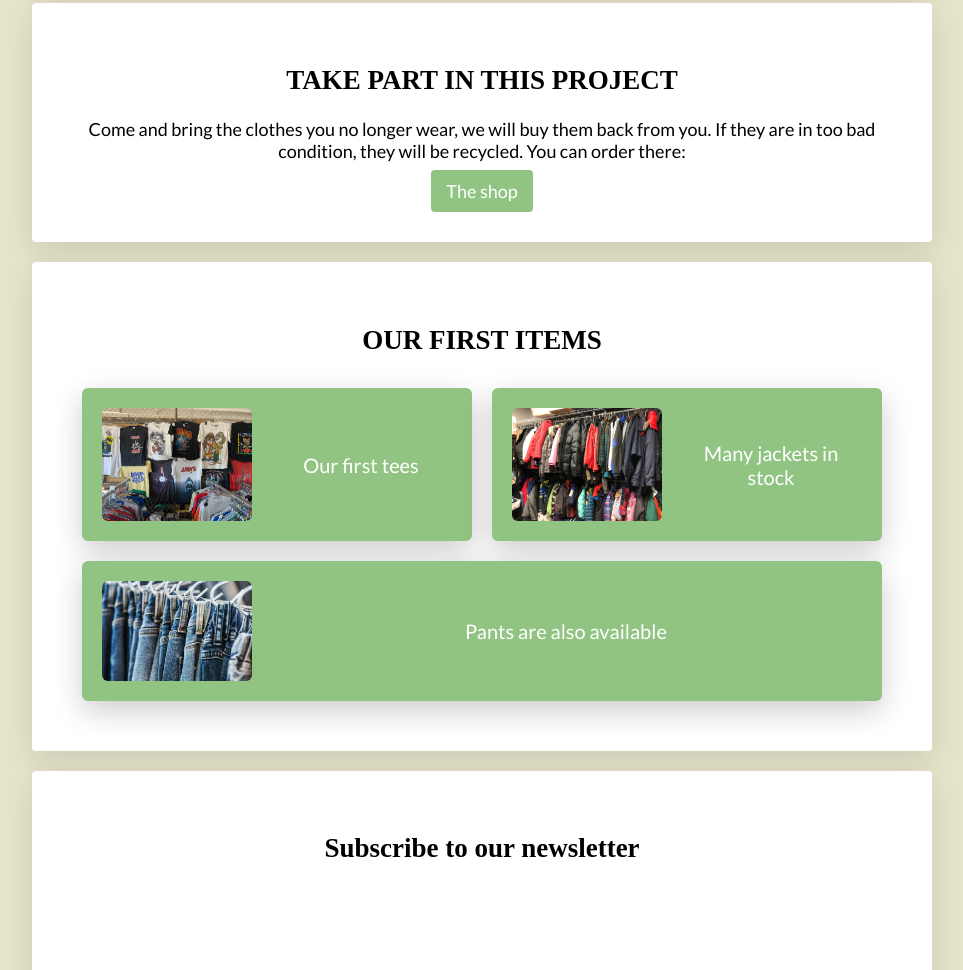
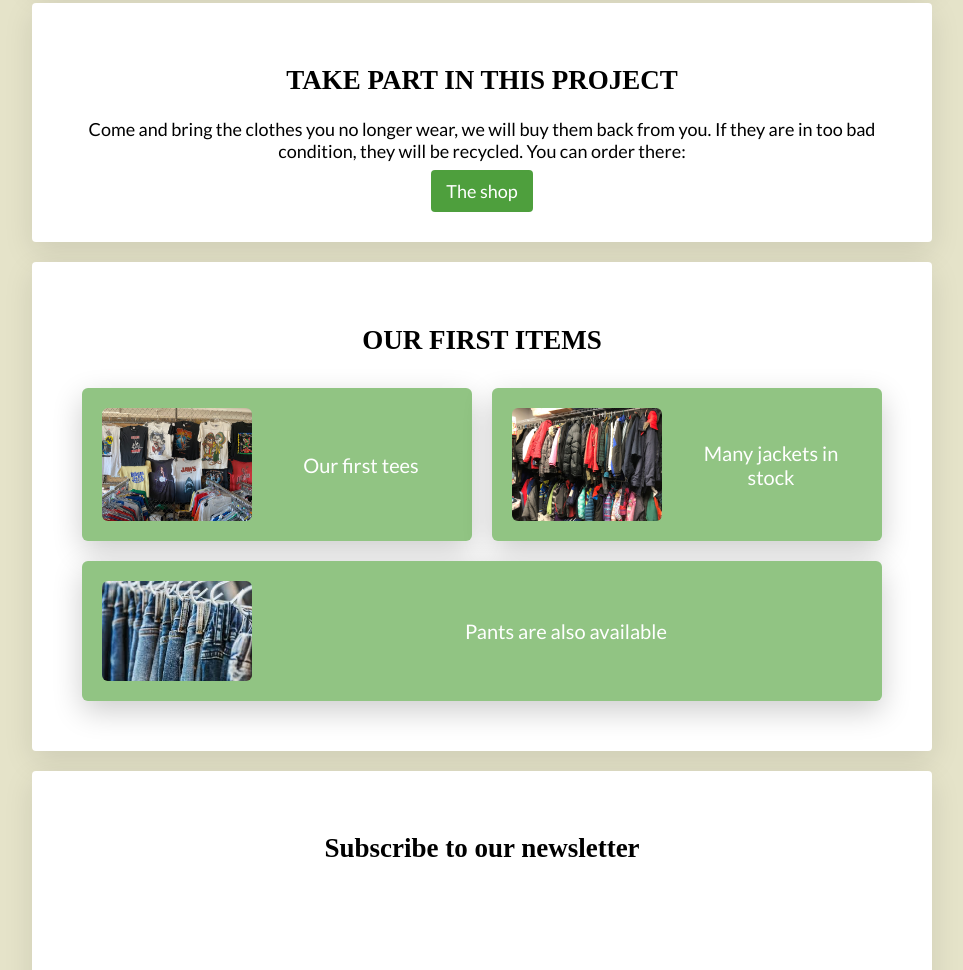
Before and after one commit to hippolyte3/Thriftshop, a plain HTML site: page index.html in a window 1280 px wide. Shown: the part 1153-2123 px from the top of the page, without its empty margins (158-1121 px from the left). Drawn offline with Linux system fonts and the light colour scheme; a script that the page names is missing.

Commit message:
Update index.html

```diff
--- a/index.html
+++ b/index.html
@@ -38,7 +38,7 @@
 				Come and bring the clothes you no longer wear, we will buy them back from you. If they are in too bad condition, they will be recycled.
 				You can order there:
 			</p>
-			<a href="https://hippolyte3.github.io/UI-KIT-2/" class="btn-light"> The shop </a>
+			<a href="https://hippolyte3.github.io/UI-KIT-2/" class="btn-green"> The shop </a>
 		</div>
 
 		<div class="card-white">
```
